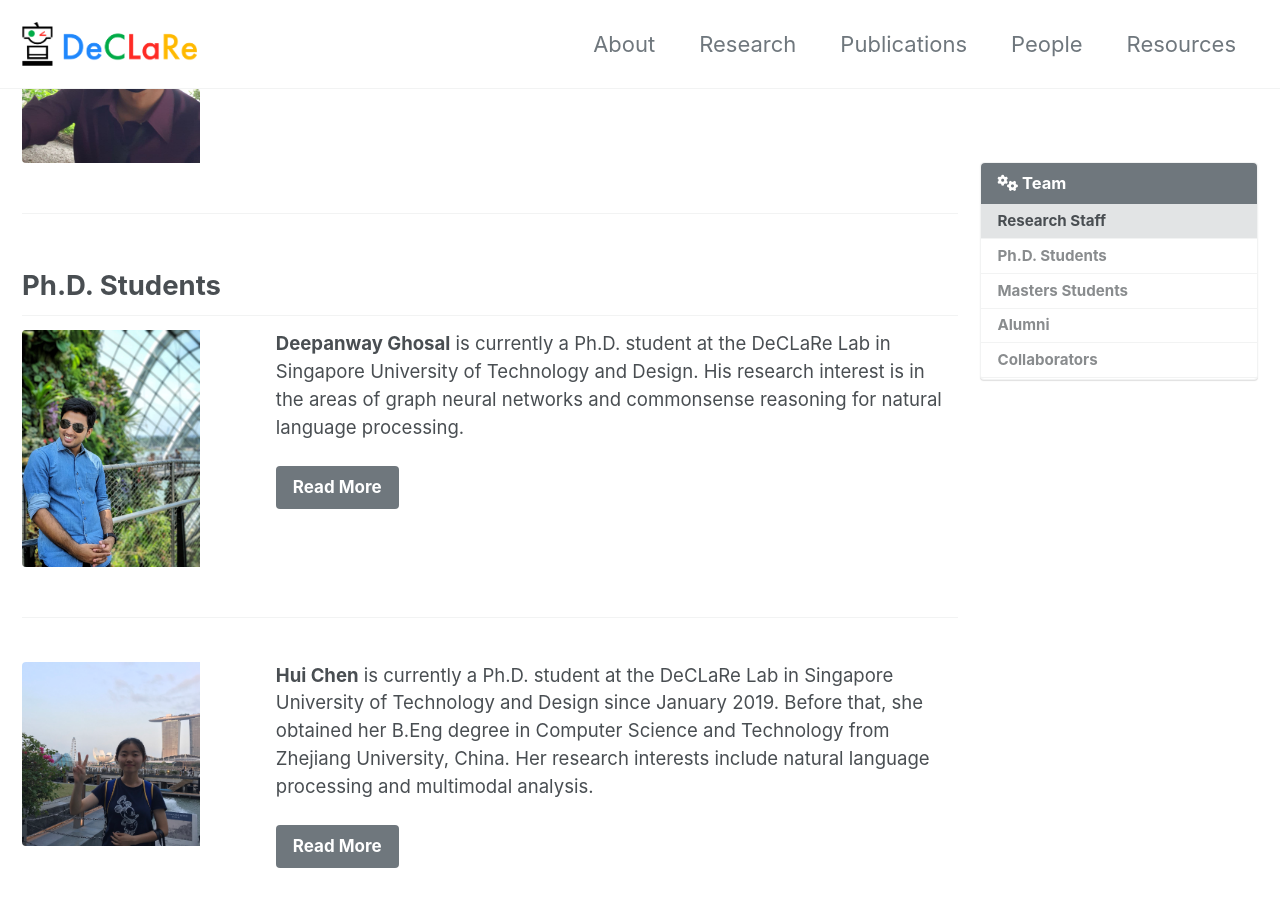
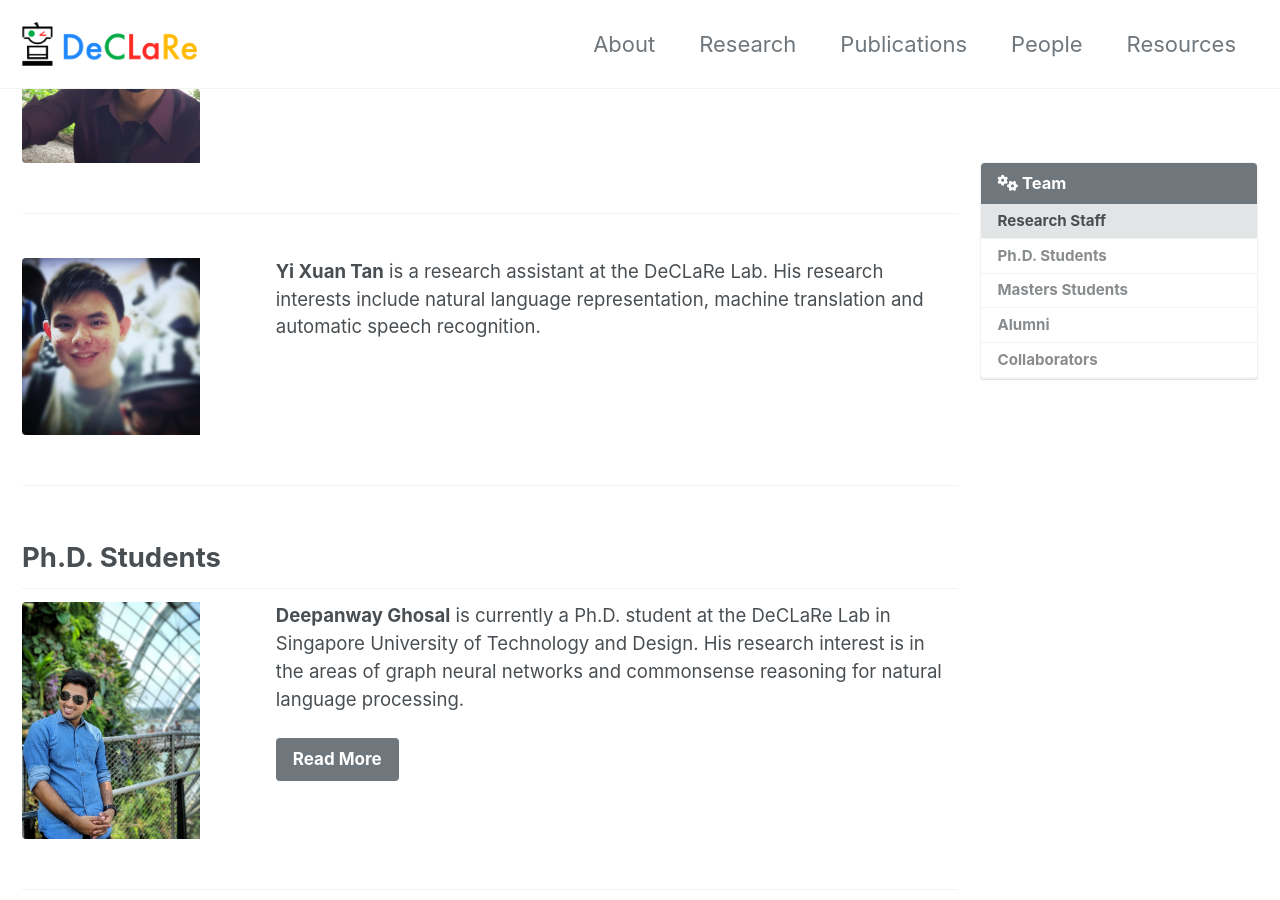
Before and after one commit to declare-lab/declare-lab.github.io, a Jekyll site: the page built from _pages/people.md, in a window 1280 px wide and 900 px high, scrolled down 1712 px. Built offline with Jekyll 4.4.1, drawn with Linux system fonts in a browser that asks for light colours; cached includes are drawn as plain includes; nearby versions of some CDN libraries.

Commit message:
Update people.md
updated yixuan

```diff
--- a/_pages/people.md
+++ b/_pages/people.md
@@ -52,7 +52,7 @@ shaozuo:
 
 yixuan:
   - image_path: /assets/images/people/yixuan.jpg
-    excerpt: "**Yi Xuan Tan** is a research assistant at the DeCLaRe lab. <to be added>"
+    excerpt: "**Yi Xuan Tan** is a research assistant at the DeCLaRe Lab. His research interests include natural language representation, machine translation and automatic speech recognition."
 
 deepanway:
   - image_path: /assets/images/people/deepanway.jpeg
@@ -236,7 +236,7 @@ We have an amazing team of researchers comprising of PhD Students, Senior Resear
 
 <!-- {% include feature_row2 id="shaozuo" type="left" %} -->
 
-<!-- {% include feature_row2 id="yixuan" type="left" %}-->
+{% include feature_row2 id="yixuan" type="left" %}
 
 <!-- {% include feature_row2 id="sarthak" type="left" %} -->
 
```
